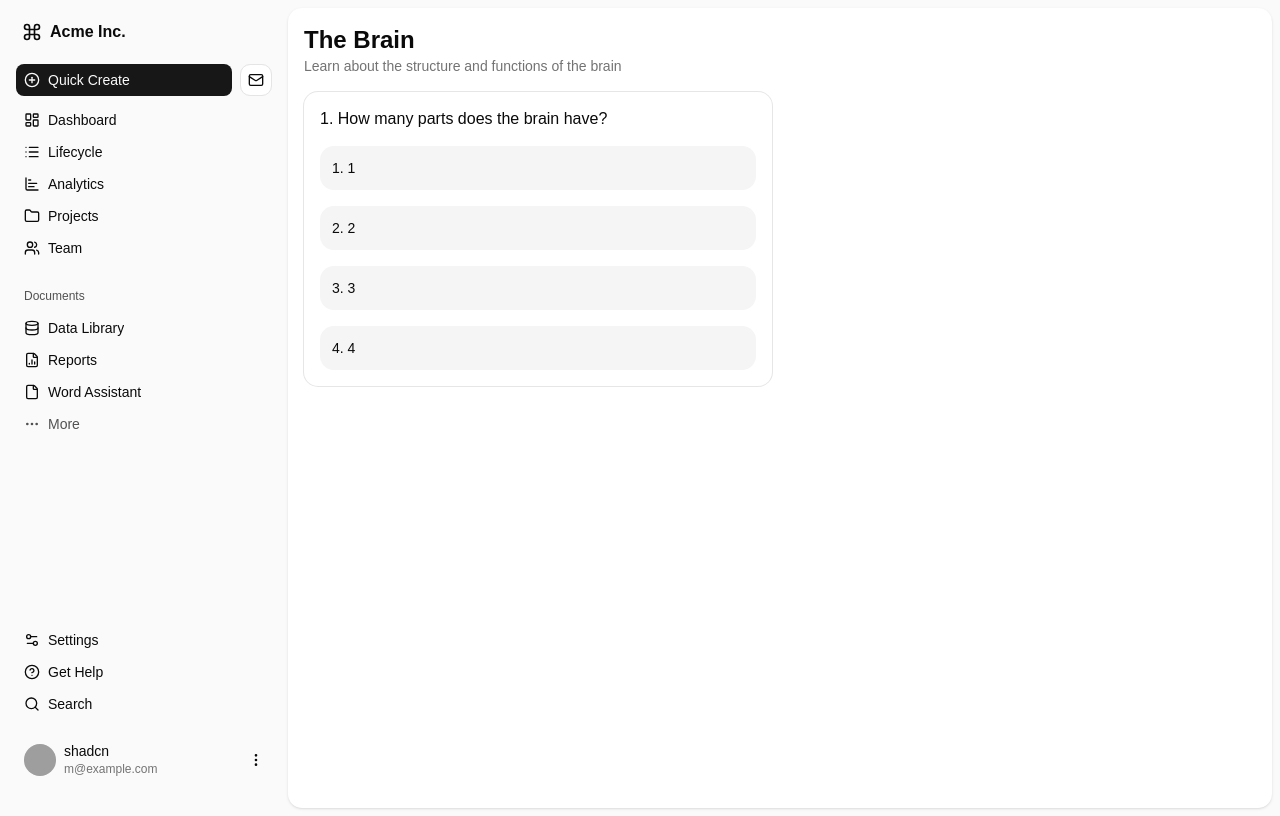
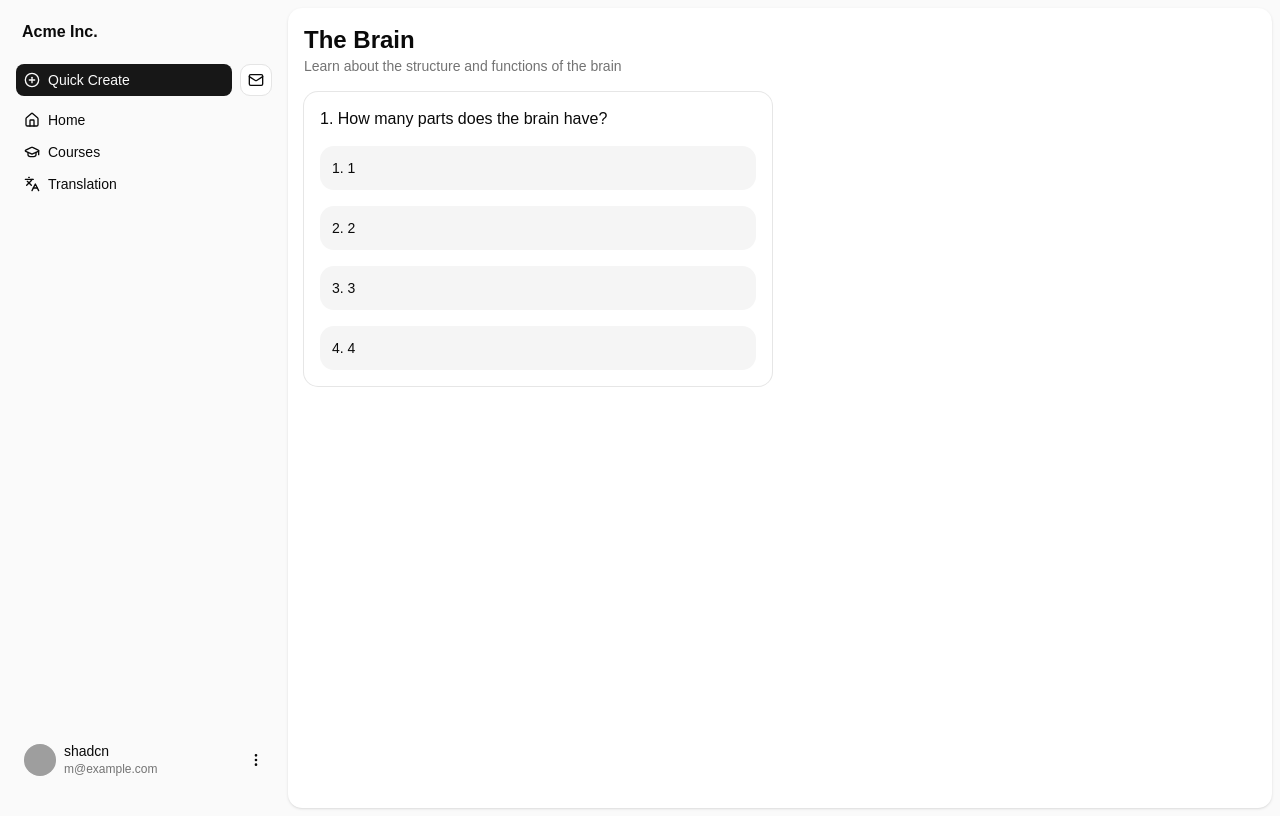
Before and after one commit to polymath-genius/sign-learn, a React app in the folder frontend/: page /quiz/1 in a window 1280 px wide. Built offline with nearby package versions, Linux system fonts and the light colour scheme; grey boxes are pictures that could not be loaded; the HTML template or start-up script is replaced by a standard one.

Commit message:
Added dashboard navigation

```diff
--- a/frontend/src/components/app-sidebar.jsx
+++ b/frontend/src/components/app-sidebar.jsx
@@ -13,7 +13,10 @@ import {
   SidebarMenuButton,
   SidebarMenuItem,
 } from "@/components/ui/sidebar"
-import { LayoutDashboardIcon, ListIcon, ChartBarIcon, FolderIcon, UsersIcon, CameraIcon, FileTextIcon, Settings2Icon, CircleHelpIcon, SearchIcon, DatabaseIcon, FileChartColumnIcon, FileIcon, CommandIcon } from "lucide-react"
+import { Home, GraduationCap, Languages } from "lucide-react"
+import Courses from "../pages/courses"
+import Translation from "../pages/translation"
+import App from "../App"
 
 const data = {
   user: {
@@ -23,141 +26,127 @@ const data = {
   },
   navMain: [
     {
-      title: "Dashboard",
-      url: "#",
+      title: "Home",
+      url: "/",
       icon: (
-        <LayoutDashboardIcon />
+        <Home />
       ),
     },
     {
-      title: "Lifecycle",
-      url: "#",
+      title: "Courses",
+      url: "/courses",
       icon: (
-        <ListIcon />
+        <GraduationCap />
       ),
     },
     {
-      title: "Analytics",
-      url: "#",
+      title: "Translation",
+      url: "/translation",
       icon: (
-        <ChartBarIcon />
-      ),
-    },
-    {
-      title: "Projects",
-      url: "#",
-      icon: (
-        <FolderIcon />
-      ),
-    },
-    {
-      title: "Team",
-      url: "#",
-      icon: (
-        <UsersIcon />
+        <Languages />
       ),
     },
   ],
-  navClouds: [
-    {
-      title: "Capture",
-      icon: (
-        <CameraIcon />
-      ),
-      isActive: true,
-      url: "#",
-      items: [
-        {
-          title: "Active Proposals",
-          url: "#",
-        },
-        {
-          title: "Archived",
-          url: "#",
-        },
-      ],
-    },
-    {
-      title: "Proposal",
-      icon: (
-        <FileTextIcon />
-      ),
-      url: "#",
-      items: [
-        {
-          title: "Active Proposals",
-          url: "#",
-        },
-        {
-          title: "Archived",
-          url: "#",
-        },
-      ],
-    },
-    {
-      title: "Prompts",
-      icon: (
-        <FileTextIcon />
-      ),
-      url: "#",
-      items: [
-        {
-          title: "Active Proposals",
-          url: "#",
-        },
-        {
-          title: "Archived",
-          url: "#",
-        },
-      ],
-    },
-  ],
-  navSecondary: [
-    {
-      title: "Settings",
-      url: "#",
-      icon: (
-        <Settings2Icon />
-      ),
-    },
-    {
-      title: "Get Help",
-      url: "#",
-      icon: (
-        <CircleHelpIcon />
-      ),
-    },
-    {
-      title: "Search",
-      url: "#",
-      icon: (
-        <SearchIcon />
-      ),
-    },
-  ],
-  documents: [
-    {
-      name: "Data Library",
-      url: "#",
-      icon: (
-        <DatabaseIcon />
-      ),
-    },
-    {
-      name: "Reports",
-      url: "#",
-      icon: (
-        <FileChartColumnIcon />
-      ),
-    },
-    {
-      name: "Word Assistant",
-      url: "#",
-      icon: (
-        <FileIcon />
-      ),
-    },
-  ],
+  // navClouds: [
+  //   {
+  //     title: "Capture",
+  //     icon: (
+  //       <CameraIcon />
+  //     ),
+  //     isActive: true,
+  //     url: "#",
+  //     items: [
+  //       {
+  //         title: "Active Proposals",
+  //         url: "#",
+  //       },
+  //       {
+  //         title: "Archived",
+  //         url: "#",
+  //       },
+  //     ],
+  //   },
+  //   {
+  //     title: "Proposal",
+  //     icon: (
+  //       <FileTextIcon />
+  //     ),
+  //     url: "#",
+  //     items: [
+  //       {
+  //         title: "Active Proposals",
+  //         url: "#",
+  //       },
+  //       {
+  //         title: "Archived",
+  //         url: "#",
+  //       },
+  //     ],
+  //   },
+  //   {
+  //     title: "Prompts",
+  //     icon: (
+  //       <FileTextIcon />
+  //     ),
+  //     url: "#",
+  //     items: [
+  //       {
+  //         title: "Active Proposals",
+  //         url: "#",
+  //       },
+  //       {
+  //         title: "Archived",
+  //         url: "#",
+  //       },
+  //     ],
+  //   },
+  // ],
+  // navSecondary: [
+  //   {
+  //     title: "Settings",
+  //     url: "#",
+  //     icon: (
+  //       <Settings2Icon />
+  //     ),
+  //   },
+  //   {
+  //     title: "Get Help",
+  //     url: "#",
+  //     icon: (
+  //       <CircleHelpIcon />
+  //     ),
+  //   },
+  //   {
+  //     title: "Search",
+  //     url: "#",
+  //     icon: (
+  //       <SearchIcon />
+  //     ),
+  //   },
+  // ],
+  // documents: [
+  //   {
+  //     name: "Data Library",
+  //     url: "#",
+  //     icon: (
+  //       <DatabaseIcon />
+  //     ),
+  //   },
+  //   {
+  //     name: "Reports",
+  //     url: "#",
+  //     icon: (
+  //       <FileChartColumnIcon />
+  //     ),
+  //   },
+  //   {
+  //     name: "Word Assistant",
+  //     url: "#",
+  //     icon: (
+  //       <FileIcon />
+  //     ),
+  //   },
+  // ],
 }
 
 export function AppSidebar({
@@ -170,7 +159,7 @@ export function AppSidebar({
           <SidebarMenuItem>
             <SidebarMenuButton asChild className="data-[slot=sidebar-menu-button]:p-1.5!">
               <a href="#">
-                <CommandIcon className="size-5!" />
+                {/* <CommandIcon className="size-5!" /> */}
                 <span className="text-base font-semibold">Acme Inc.</span>
               </a>
             </SidebarMenuButton>
@@ -179,8 +168,8 @@ export function AppSidebar({
       </SidebarHeader>
       <SidebarContent>
         <NavMain items={data.navMain} />
-        <NavDocuments items={data.documents} />
-        <NavSecondary items={data.navSecondary} className="mt-auto" />
+        {/* <NavDocuments items={data.documents} /> */}
+        {/* <NavSecondary items={data.navSecondary} className="mt-auto" /> */}
       </SidebarContent>
       <SidebarFooter>
         <NavUser user={data.user} />
--- a/frontend/src/components/nav-main.jsx
+++ b/frontend/src/components/nav-main.jsx
@@ -7,10 +7,14 @@ import {
   SidebarMenuItem,
 } from "@/components/ui/sidebar"
 import { CirclePlusIcon, MailIcon } from "lucide-react"
+import { useNavigate } from "react-router";
 
 export function NavMain({
   items
 }) {
+
+  const navigate=useNavigate()
+
   return (
     <SidebarGroup>
       <SidebarGroupContent className="flex flex-col gap-2">
@@ -34,7 +38,7 @@ export function NavMain({
         <SidebarMenu>
           {items.map((item) => (
             <SidebarMenuItem key={item.title}>
-              <SidebarMenuButton tooltip={item.title}>
+              <SidebarMenuButton tooltip={item.title} onClick={()=>navigate(`${item.url}`)}>
                 {item.icon}
                 <span>{item.title}</span>
               </SidebarMenuButton>
```
